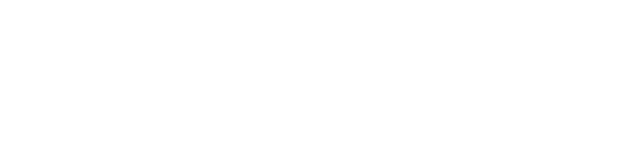
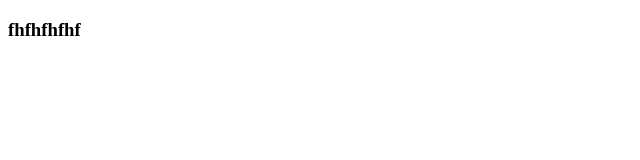
Before and after one commit to Amidamaru2199/first-project, a plain HTML site: page index.html in a window 1280 px wide. Shown: the whole page, without its empty margins (0-640 px from the left). Drawn offline with Linux system fonts and the light colour scheme.

Commit message:
Добавил разметку

```diff
--- a/index.html
+++ b/index.html
@@ -7,6 +7,6 @@
     <title>Document</title>
 </head>
 <body>
-
+    <h3>fhfhfhfhf</h3>
 </body>
 </html>
```
Also changed, not shown: style.css (line endings or trailing spaces).
